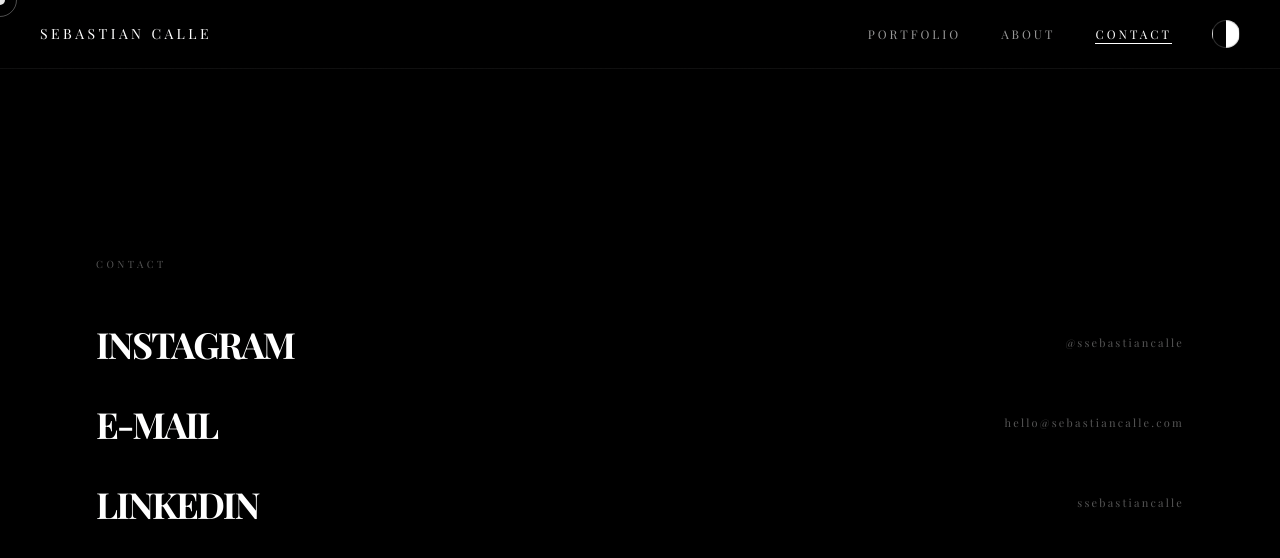
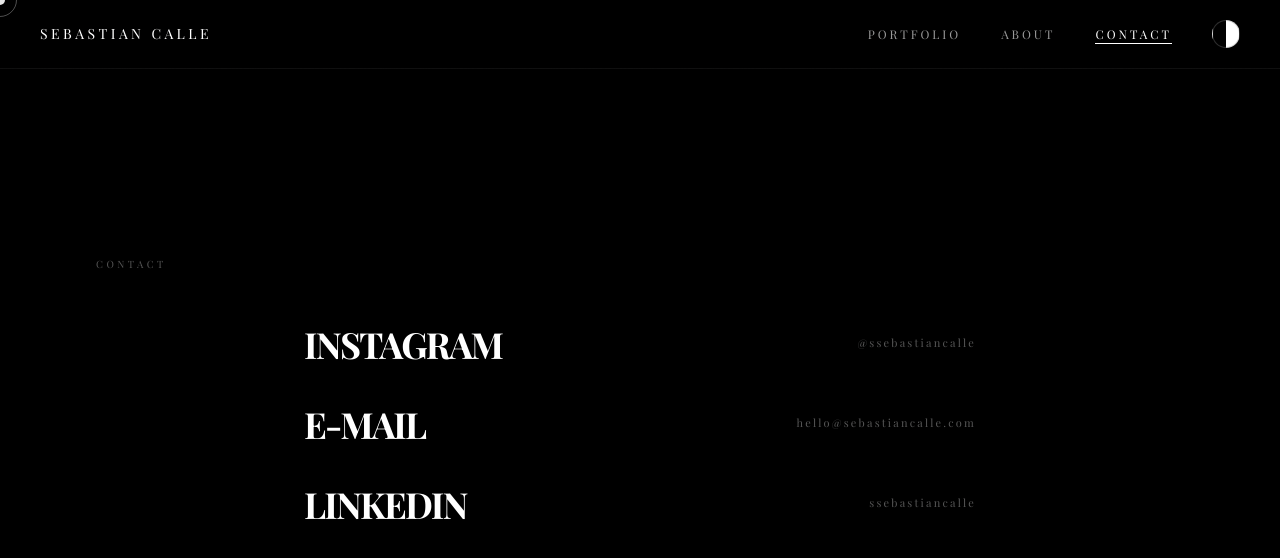
Before and after one commit to ssebastiancalle/portafolio-sebastian-calle, a Next.js app: page /contact in a window 1280 px wide. Shown: the top 558 px of the page. Built offline with nearby package versions, Linux system fonts and the light colour scheme.

Commit message:
fix: center contact links block with max-w-2xl mx-auto

```diff
--- a/app/contact/page.tsx
+++ b/app/contact/page.tsx
@@ -25,7 +25,7 @@
             Contact
           </motion.p>
 
-<div className="flex flex-col items-center">
+<div className="flex flex-col w-full max-w-2xl mx-auto">
               {LINKS.map((link, i) => (
               <motion.a
                 key={link.label}
```
